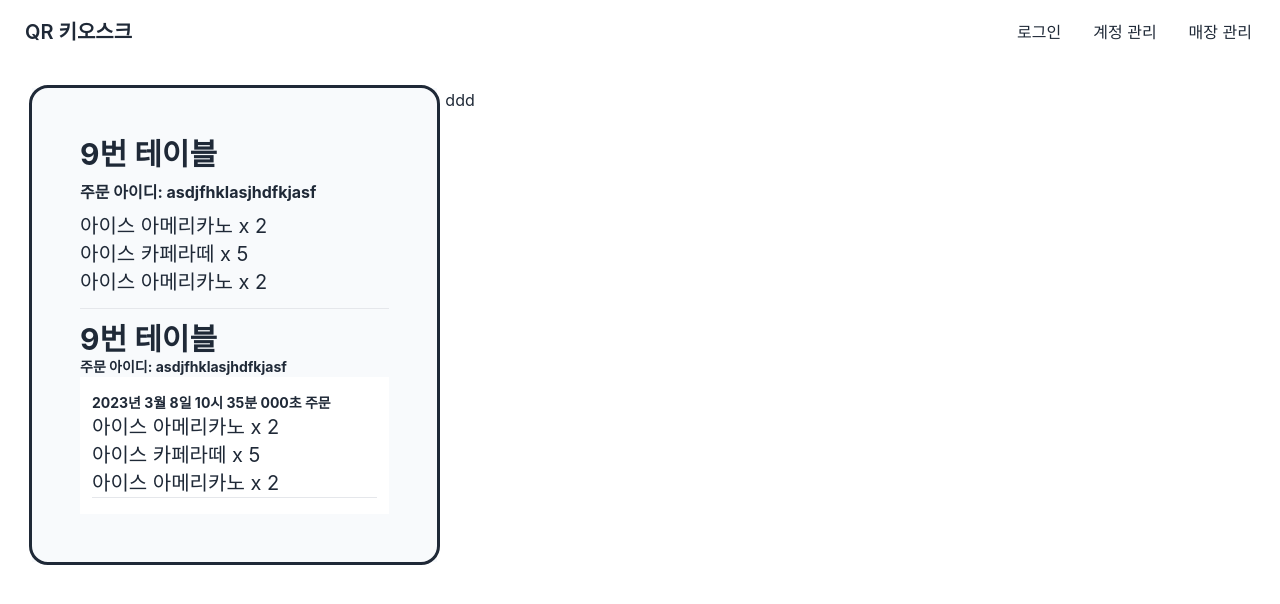
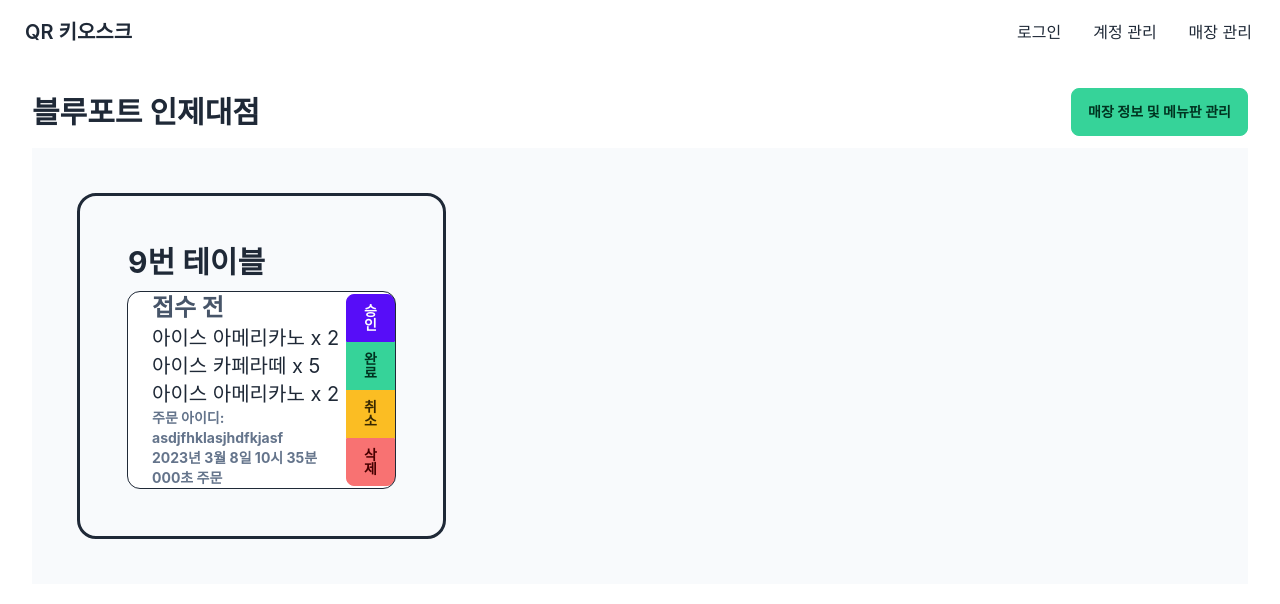
Before and after one commit to jadru/qr-kiosk, a React (Vite) app in the folder apps/frontend/: page /owner in a window 1280 px wide. Shown: the top 604 px of the page. Built offline with nearby package versions, Linux system fonts and the light colour scheme; no server answers; a web font is replaced by a local one.

Commit message:
feat: add owner order list screen design

```diff
--- a/apps/frontend/src/pages/Owner/index.tsx
+++ b/apps/frontend/src/pages/Owner/index.tsx
@@ -1,41 +1,68 @@
 import { NormalLayout } from '@src/components';
+import { Link } from 'react-router-dom';
 
 export const Owner = () => {
+  const onButtonClick = (e: React.MouseEvent<HTMLButtonElement>) => {
+    console.log(e.currentTarget.id);
+  };
   return (
     <NormalLayout>
-      <div className="w-full h-full flex flex-row space-x-2">
-        <div className="flex flex-col w-1/3 bg-slate-50">
+      <div className="w-full h-full space-y-3">
+        <div className="flex flex-row justify-between items-center">
+          <p className="text-3xl font-bold">블루포트 인제대점 {'  '}</p>
+          <Link to={`/owner/manage`} className="btn btn-success">
+            매장 정보 및 메뉴판 관리
+          </Link>
+        </div>
+        <div className="grid grid-cols-3 gap-4 bg-slate-50 p-12">
           <div className="rounded-2xl py-12 px-12 outline space-y-3">
             <div className="space-y-2">
-              <p className="text-3xl font-bold">9번 테이블</p>
-              <p className="font-bold text-md">
-                주문 아이디: asdjfhklasjhdfkjasf
-              </p>
-              <div className="space-y-none text-xl">
-                <p>아이스 아메리카노 x 2</p>
-                <p>아이스 카페라떼 x 5</p>
-                <p>아이스 아메리카노 x 2</p>
-              </div>
-            </div>
-            <hr />
-            <div className="">
-              <p className="text-3xl font-bold">9번 테이블</p>
-              <p className="font-bold text-sm">
-                주문 아이디: asdjfhklasjhdfkjasf
-              </p>
-              <div className="space-y-none text-xl px-3 py-4 bg-white">
-                <p className="font-bold text-sm">
-                  2023년 3월 8일 10시 35분 000초 주문
-                </p>
-                <p>아이스 아메리카노 x 2</p>
-                <p>아이스 카페라떼 x 5</p>
-                <p>아이스 아메리카노 x 2</p>
-                <hr />
+              <p className="text-3xl font-bold mb-3">9번 테이블</p>
+              <div className=" bg-white outline-1 outline flex flex-row justify-between items-center rounded-xl">
+                <div className="space-y-none text-xl pl-6">
+                  <p className="font-bold text-slate-600 text-2xl">접수 전</p>
+                  <p>아이스 아메리카노 x 2</p>
+                  <p>아이스 카페라떼 x 5</p>
+                  <p>아이스 아메리카노 x 2</p>
+                  <p className="font-bold text-sm text-slate-500">
+                    주문 아이디: asdjfhklasjhdfkjasf <br />
+                    2023년 3월 8일 10시 35분 000초 주문
+                  </p>
+                </div>
+                <div className="btn-group btn-group-vertical items-stretch">
+                  <button
+                    className="btn btn-primary"
+                    onClick={onButtonClick}
+                    id={'confirm'}
+                  >
+                    승인
+                  </button>
+                  <button
+                    className="btn btn-success"
+                    onClick={onButtonClick}
+                    id={'done'}
+                  >
+                    완료
+                  </button>
+                  <button
+                    className="btn btn-warning"
+                    onClick={onButtonClick}
+                    id={'cancel'}
+                  >
+                    취소
+                  </button>
+                  <button
+                    className="btn btn-error"
+                    onClick={onButtonClick}
+                    id={'delete'}
+                  >
+                    삭제
+                  </button>
+                </div>
               </div>
             </div>
           </div>
         </div>
-        <div className="flex flex-col w-1/2">ddd</div>
       </div>
     </NormalLayout>
   );
```
